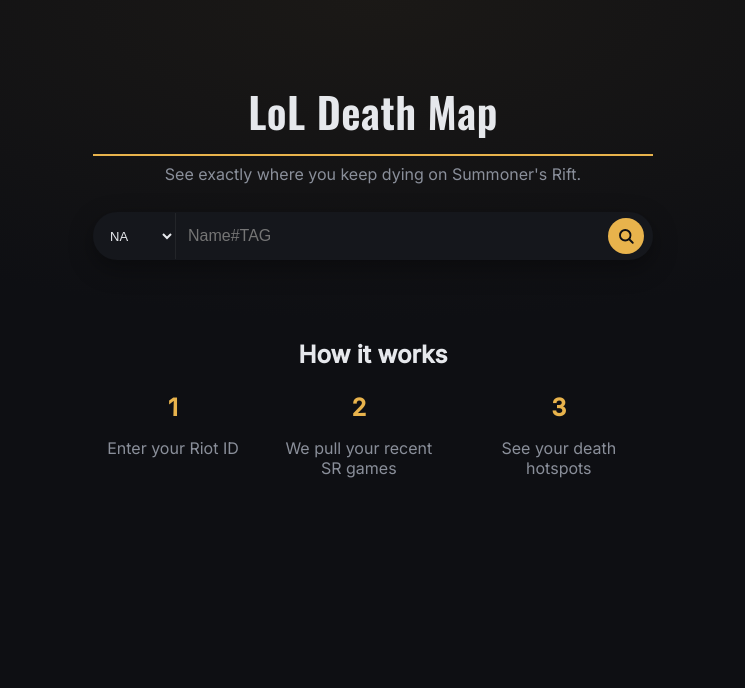
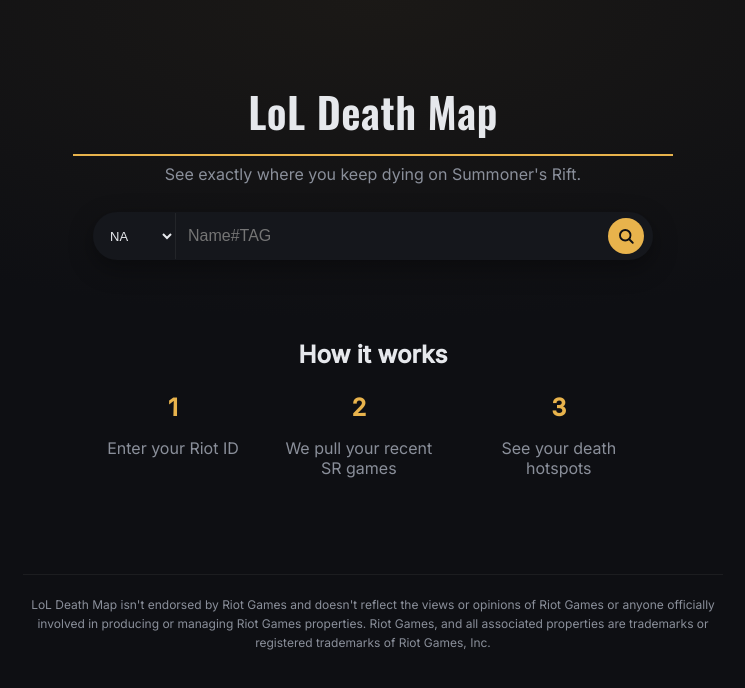
Before and after one commit to cliang100/lol-deathmap-home, a React (Vite) app: page / in a window 1280 px wide. Shown: the top 688 px of the page, without its empty margins (267-1012 px from the left). Built offline with nearby package versions, Linux system fonts and the light colour scheme.

Commit message:
Add Riot legal footer

```diff
--- a/src/App.css
+++ b/src/App.css
@@ -166,3 +166,18 @@
     gap: 24px;
   }
 }
+
+.site-footer {
+  max-width: 700px;
+  margin: 40px auto 0;
+  padding-top: 20px;
+  border-top: 1px solid var(--border);
+  text-align: center;
+}
+
+.site-footer p {
+  margin: 0;
+  font-size: 12px;
+  line-height: 1.6;
+  color: var(--muted);
+}
--- a/src/App.tsx
+++ b/src/App.tsx
@@ -129,6 +129,11 @@
           </div>
         </div>
       </section>
+      <footer className="site-footer">
+        <p>
+          LoL Death Map isn't endorsed by Riot Games and doesn't reflect the views or opinions of Riot Games or anyone officially involved in producing or managing Riot Games properties. Riot Games, and all associated properties are trademarks or registered trademarks of Riot Games, Inc.
+        </p>
+      </footer>
     </>
   )
 }
```
